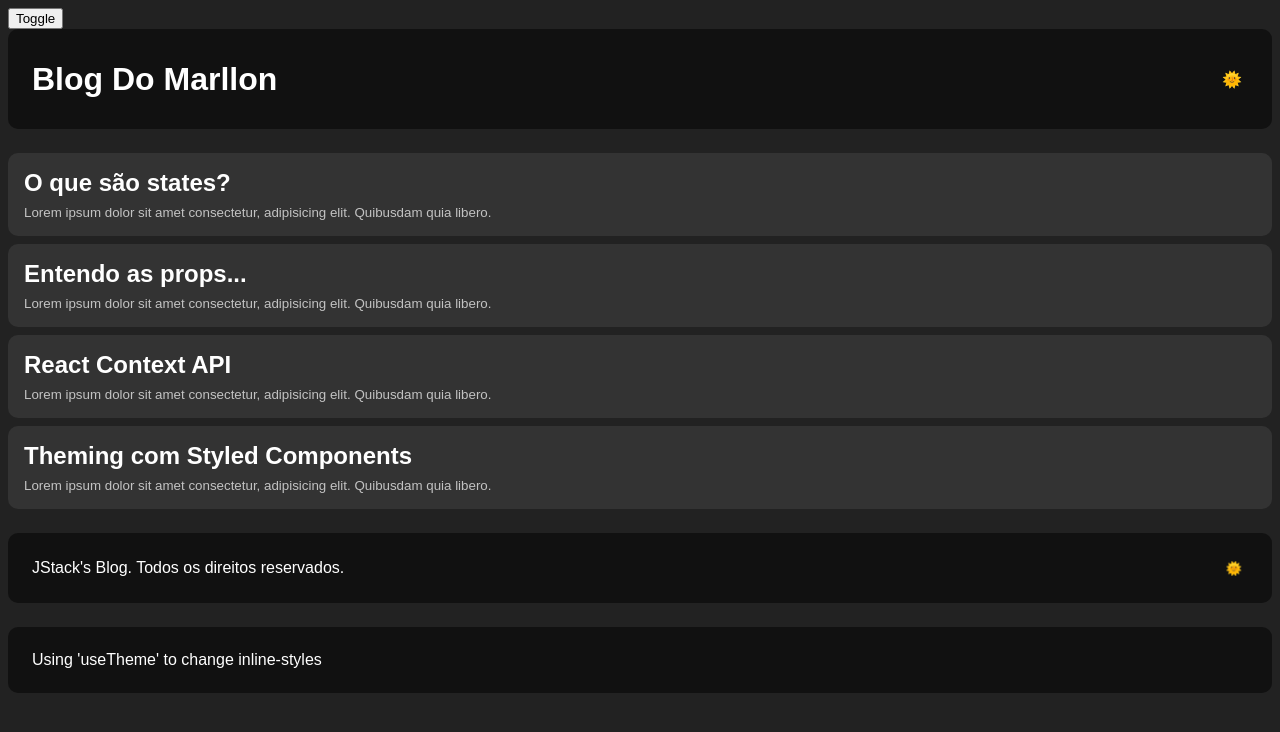
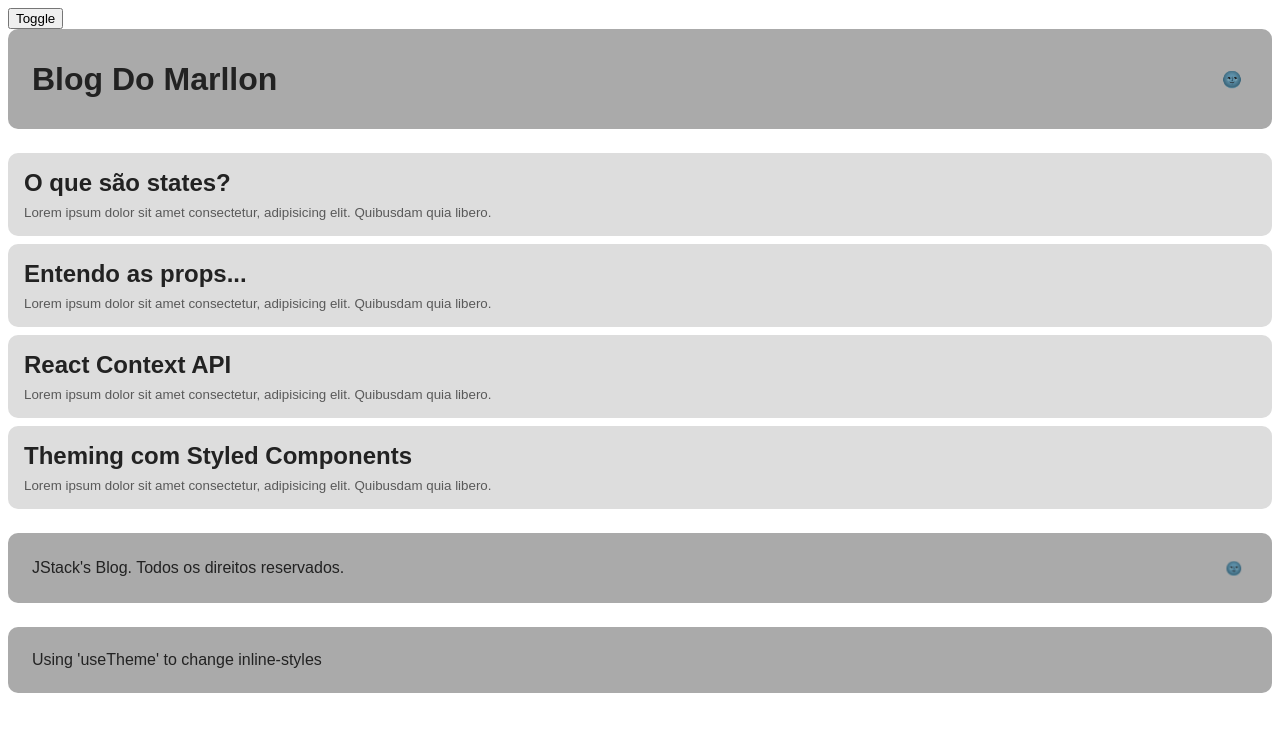
Before and after one commit to MarllonCampos/JStack, a React app in the folder react-fundamentos/: page / in a window 1280 px wide. Shown: the top 732 px of the page. Built offline with nearby package versions, Linux system fonts and the light colour scheme.

Commit message:
feat: learning the use of binding on javascript, and passing 'this' values to functions

```diff
--- a/react-fundamentos/src/App.js
+++ b/react-fundamentos/src/App.js
@@ -10,45 +10,81 @@ import GlobalStyle from './styles/global'
 import themes from './styles/themes'
 
 export const ThemeContext = createContext();
-function App() {
-  const [localTheme, setLocalTheme] = useLocalState('theme', '');
-  const firstRender = useRef(true);
-  const [theme, setTheme] = useState(localTheme || 'dark');
+// function App() {
+//   const [localTheme, setLocalTheme] = useLocalState('theme', '');
+//   const firstRender = useRef(true);
+//   const [theme, setTheme] = useState(localTheme || 'dark');
 
 
-  const handleToogleTheme = () => {
-    setTheme((prevState) => prevState === 'dark' ? 'light' : 'dark')
+//   const handleToogleTheme = () => {
+//     setTheme((prevState) => prevState === 'dark' ? 'light' : 'dark')
+//   }
+
+//   const currentTheme = useMemo(() => {
+//     return themes[theme] || themes.dark
+//   }, [theme]);
+
+
+//   useEffect(() => {
+//     if (firstRender.current) {
+//       firstRender.current = false
+//       return;
+//     }
+//     console.debug({ theme })
+//   }, [theme])
+
+//   useEffect(() => {
+//     setLocalTheme(theme)
+//   }, [theme])
+
+//   return (
+//     <ThemeProvider theme={currentTheme}>
+//       <ThemeContext.Provider
+//         value={{ theme, onToggleTheme: handleToogleTheme }}
+//       >
+//         <button onClick={handleToogleTheme}>Toggle</button>
+//         <GlobalStyle />
+//         <Layout />
+
+//       </ThemeContext.Provider>
+//     </ThemeProvider>
+//   );
+// }
+
+
+class App extends React.Component {
+
+  constructor(props) {
+    super(props)
+
+    this.state = {
+      theme: 'light',
+    };
+
+    this.handleToggleTheme = this.handleToggleTheme.bind(this)
   }
 
-  const currentTheme = useMemo(() => {
-    return themes[theme] || themes.dark
-  }, [theme]);
+  handleToggleTheme() {
+    console.log(this)
+    this.setState(prevState => ({ theme: prevState.theme === 'dark' ? 'light' : 'dark' }))
+  }
 
-
-  useEffect(() => {
-    if (firstRender.current) {
-      firstRender.current = false
-      return;
-    }
-    console.debug({ theme })
-  }, [theme])
-
-  useEffect(() => {
-    setLocalTheme(theme)
-  }, [theme])
+  render() {
+    const { theme } = this.state
 
     return (
-    <ThemeProvider theme={currentTheme}>
+      <ThemeProvider theme={themes[theme] || themes.dark}>
         <ThemeContext.Provider
-        value={{ theme, onToggleTheme: handleToogleTheme }}
+          value={{ theme, onToggleTheme: this.handleToggleTheme }}
         >
-        <button onClick={handleToogleTheme}>Toggle</button>
+          <button onClick={this.handleToggleTheme}>Toggle</button>
           <GlobalStyle />
           <Layout />
 
         </ThemeContext.Provider>
       </ThemeProvider>
-  );
+    )
+  }
 }
 
 export default App;
```
Lines whose indentation alone changed are shown as unchanged.
